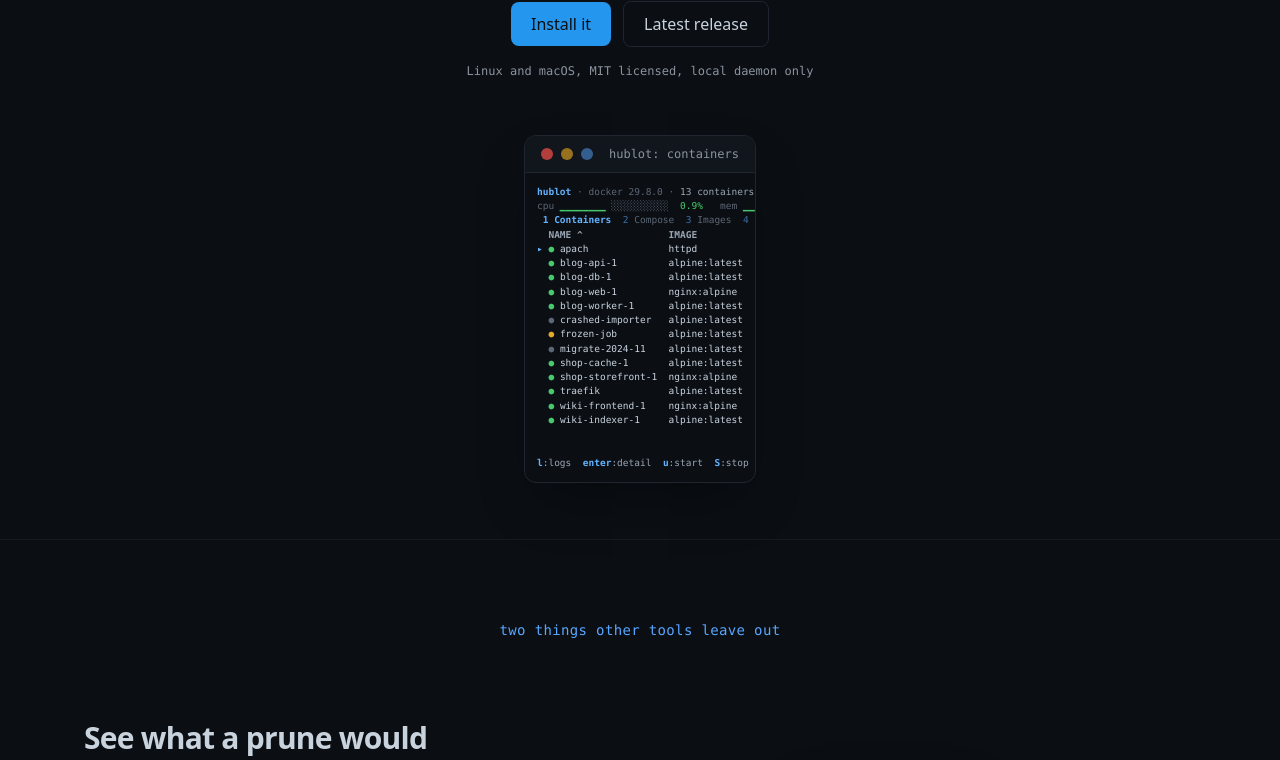
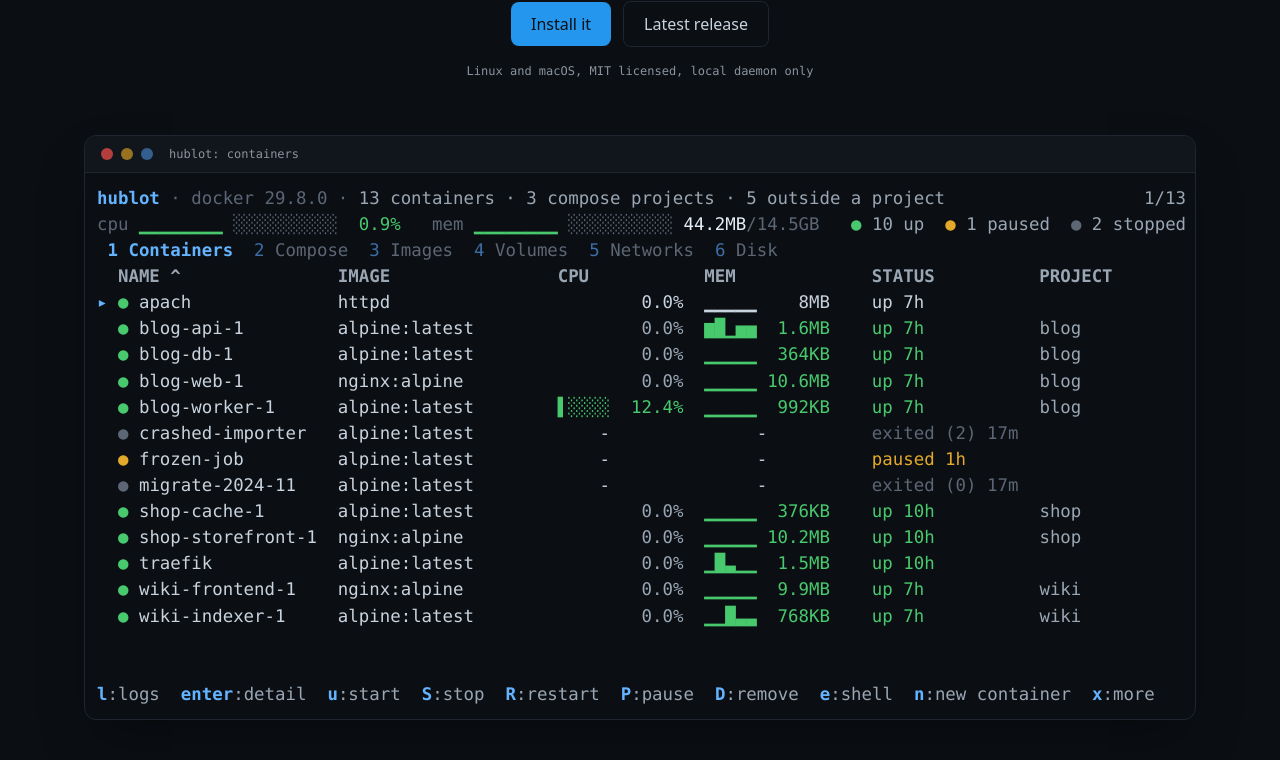
Before and after one commit to RobinHil/hublot, a React (Vite) app in the folder landing/: page / in a window 1280 px wide. Shown: the part 538-1298 px from the top of the page. Built offline with nearby package versions, Linux system fonts and the light colour scheme.

Commit message:
let each screenshot fill its frame whole instead of collapsing to a scrollbar, and link the site from the readme

```diff
--- a/landing/src/styles.css
+++ b/landing/src/styles.css
@@ -28,34 +28,41 @@
 
 /* A terminal frame is a fixed grid of characters: it cannot reflow, and cutting
    it off would hide the very columns being shown. So the type is sized to the
-   width the frame is given, from the number of columns it was captured at. */
-
-/* The window chrome is as wide as the frame inside it, never wider. The advance
-   width of a monospace character is not exactly the same in every font on the
-   stack, so a chrome of fixed width shows either a gap down its right edge or a
-   frame spilling out of it, depending on which font the reader has. Letting the
-   content decide the width makes both impossible. */
+   width the frame is given, and the whole capture is always visible: one
+   screenshot is one whole terminal, never a window onto part of one. */
 .terminal-window {
-  width: max-content;
-  max-width: 100%;
-  margin-inline: auto;
+  /* Fills the space it is given. It must not size itself to its content: the
+     frame inside asks the container how wide it is, and a container that asks
+     the content how wide it is has nothing to answer with. That circle is what
+     collapsed the frames to their smallest size and put a scrollbar under
+     them. */
+  width: 100%;
 }
 
 .terminal-fit {
   container-type: inline-size;
-  overflow-x: auto;
-  scrollbar-width: thin;
-  scrollbar-color: var(--color-edge) transparent;
+  /* Nothing scrolls. Whatever the width, the type is sized so the capture
+     fits, so there is never anything to scroll to. */
+  overflow: hidden;
 }
 
 .terminal-fit pre {
-  /* Sized to the width it is given, between a floor and a ceiling. Without the
-     floor a 104-column frame comes out at five pixels on a phone, and below it
-     the frame scrolls sideways instead, which is the one case where scrolling
-     beats shrinking. The ceiling only stops the type growing absurd on a very
-     wide screen: set too low, as 13px was, the frame stops filling the space it
-     was given and sits small inside its own window.
-     0.605em is the advance width of a monospace character, near enough. */
-  font-size: clamp(9.5px, calc((100cqw - 1.5rem) / (var(--cols) * 0.605)), 19px);
+  /* cqw is the container's content box, so the padding is already out of it
+     and must not be subtracted again.
+
+     0.6em is the advance width of a monospace character in nearly every font
+     on the stack. Where it is narrower, as Consolas is, the frame comes out a
+     little short of the full width, and centring it turns that into even
+     margins rather than a gap down one side.
+
+     No ceiling: a ceiling is what made a frame stop growing and sit small
+     inside its own window. The container is at most the width of the page, so
+     the type cannot run away.
+
+     No floor either: a floor is a width below which the frame stops shrinking
+     and is then wider than the box that holds it, which clips it. A capture
+     that fits always is worth more on a phone than a legible fragment of one. */
+  font-size: calc(100cqw / (var(--cols) * 0.6));
   width: max-content;
+  margin-inline: auto;
 }
```
Also changed, not shown: 1 other file (tests, documents, lock files or other folders).
